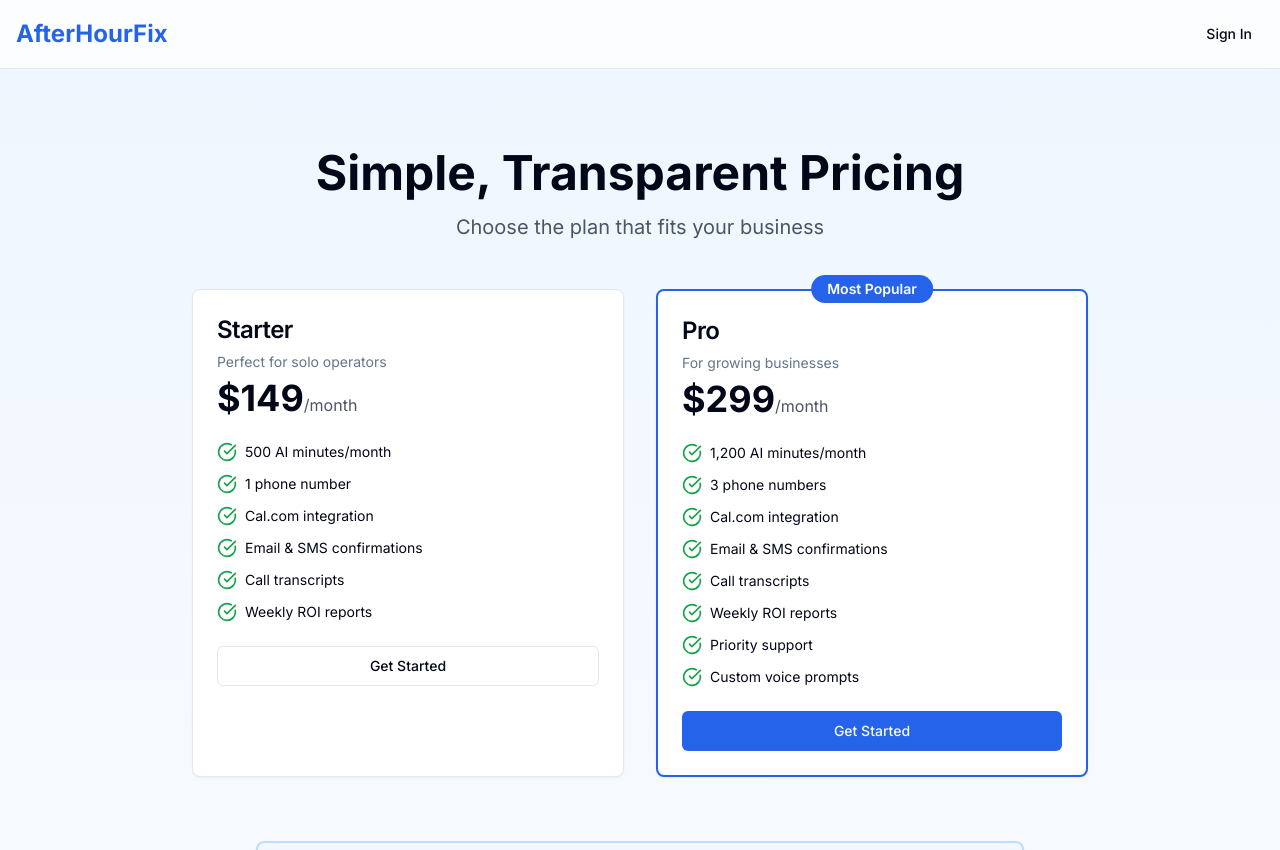
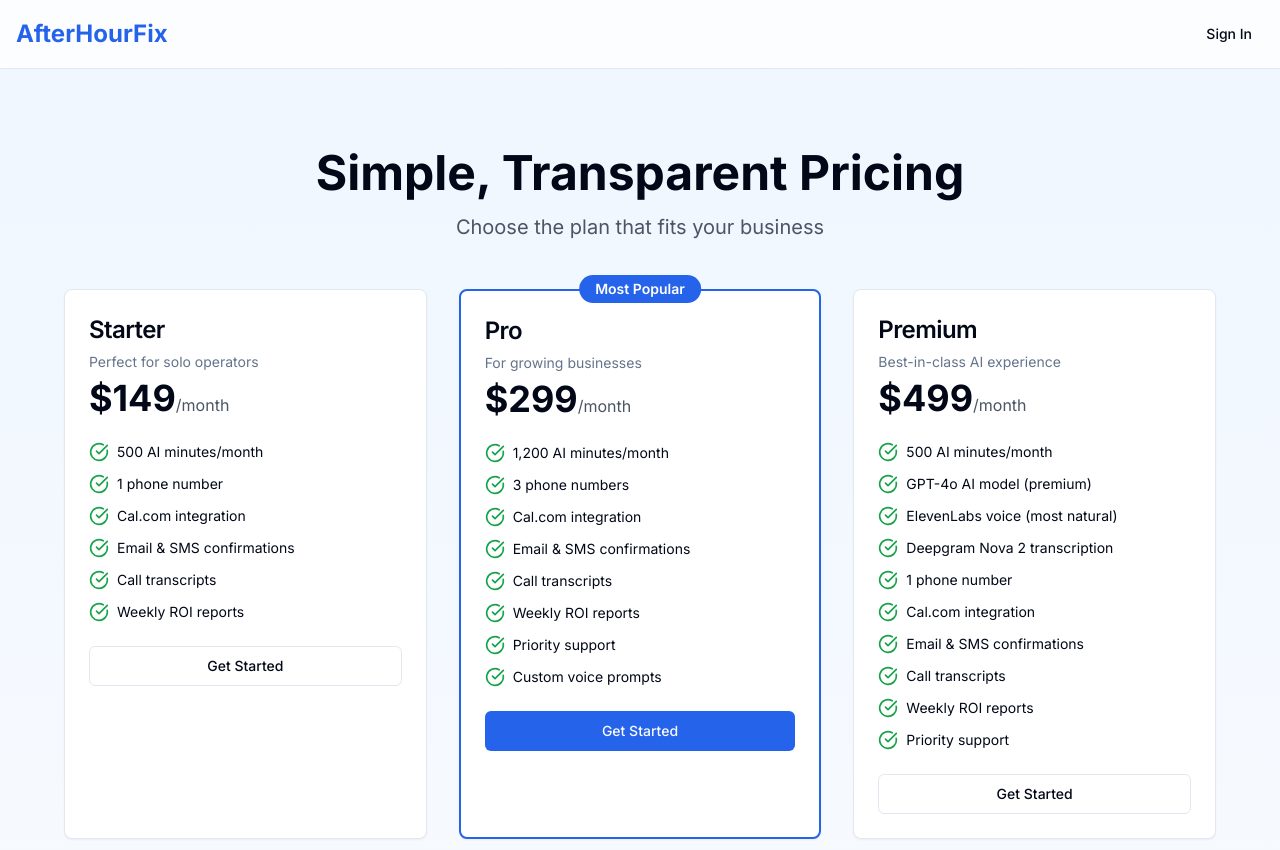
Before and after one commit to tc615guy/after-hour-fix, a Next.js app: page /pricing in a window 1280 px wide. Shown: the top 850 px of the page. Built offline with nearby package versions, Linux system fonts and the light colour scheme.

Commit message:
Add Premium tier at /month with premium stack (GPT-4o, ElevenLabs, Deepgram)

```diff
--- a/src/app/api/admin/customers/route.ts
+++ b/src/app/api/admin/customers/route.ts
@@ -41,7 +41,10 @@ export async function GET(req: NextRequest) {
         where: { userId: project.ownerId, status: { in: ['active', 'trialing'] } },
         orderBy: { updatedAt: 'desc' },
       })
-      const cap = sub && proId && sub.priceId === proId ? 1200 : 500
+      const premiumId = process.env.NEXT_PUBLIC_STRIPE_PRICE_PREMIUM
+      const cap = sub && premiumId && sub.priceId === premiumId ? 500
+        : sub && proId && sub.priceId === proId ? 1200
+        : 500
       const minutesLeft = Math.max(0, cap - aiMinutesUsed)
 
       const estimatedRevenue = project.bookings.reduce((sum, booking) =>
--- a/src/app/api/book/route.ts
+++ b/src/app/api/book/route.ts
@@ -96,14 +96,17 @@ export async function POST(req: NextRequest) {
 
     console.log('[BOOK] Project found:', project.name)
 
-    // Minutes cap enforcement (Starter=500, Pro=1200)
+    // Minutes cap enforcement (Starter=500, Pro=1200, Premium=500)
     try {
       const subs = await prisma.subscription.findFirst({
         where: { userId: project.ownerId, status: { in: ['active', 'trialing'] } },
         orderBy: { updatedAt: 'desc' },
       })
       const proId = process.env.NEXT_PUBLIC_STRIPE_PRICE_PRO
-      const cap = subs && proId && subs.priceId === proId ? 1200 : 500
+      const premiumId = process.env.NEXT_PUBLIC_STRIPE_PRICE_PREMIUM
+      const cap = subs && premiumId && subs.priceId === premiumId ? 500
+        : subs && proId && subs.priceId === proId ? 1200
+        : 500
       const used = (project.agents || []).reduce((s, a) => s + (a.minutesThisPeriod || 0), 0)
       if (used >= cap) {
         const msg = "We’ve reached this month’s included AI minutes. Let me connect you to the office to finish booking."
--- a/src/app/api/projects/[id]/route.ts
+++ b/src/app/api/projects/[id]/route.ts
@@ -28,7 +28,7 @@ export async function GET(
     }
 
     // Derive plan from owner's active subscription (fallback: starter)
-    let plan: 'starter' | 'pro' = 'starter'
+    let plan: 'starter' | 'pro' | 'premium' = 'starter'
     try {
       const subs = await prisma.subscription.findMany({
         where: { userId: project.ownerId, status: 'active' },
@@ -37,7 +37,9 @@ export async function GET(
       })
       const active = subs[0]
       const proPrice = process.env.NEXT_PUBLIC_STRIPE_PRICE_PRO || process.env.STRIPE_PRICE_PRO
-      if (active && proPrice && active.priceId === proPrice) plan = 'pro'
+      const premiumPrice = process.env.NEXT_PUBLIC_STRIPE_PRICE_PREMIUM || process.env.STRIPE_PRICE_PREMIUM
+      if (active && premiumPrice && active.priceId === premiumPrice) plan = 'premium'
+      else if (active && proPrice && active.priceId === proPrice) plan = 'pro'
     } catch (e) {
       // ignore and default to starter
     }
--- a/src/app/api/projects/[id]/stats/route.ts
+++ b/src/app/api/projects/[id]/stats/route.ts
@@ -53,7 +53,10 @@ export async function GET(
     const estRevenue = bookingsThisWeek.reduce((sum, b) => sum + (b.priceCents || 0), 0)
 
     const proId = process.env.NEXT_PUBLIC_STRIPE_PRICE_PRO
-    const cap = sub && proId && sub.priceId === proId ? 1200 : 500
+    const premiumId = process.env.NEXT_PUBLIC_STRIPE_PRICE_PREMIUM
+    const cap = sub && premiumId && sub.priceId === premiumId ? 500
+      : sub && proId && sub.priceId === proId ? 1200
+      : 500
     const stats = {
       callsToday,
       bookingsWeek,
--- a/src/app/api/stripe/checkout/route.ts
+++ b/src/app/api/stripe/checkout/route.ts
@@ -1,11 +1,11 @@
 import { NextRequest, NextResponse } from 'next/server'
 import { prisma } from '@/lib/db'
-import { createCheckoutSession, STARTER_PRICE_ID, PRO_PRICE_ID } from '@/lib/stripe'
+import { createCheckoutSession, STARTER_PRICE_ID, PRO_PRICE_ID, PREMIUM_PRICE_ID } from '@/lib/stripe'
 import { z } from 'zod'
 
 export async function POST(req: NextRequest) {
   try {
-    const Schema = z.object({ projectId: z.string().min(1), plan: z.enum(['Starter', 'Pro']).optional() })
+    const Schema = z.object({ projectId: z.string().min(1), plan: z.enum(['Starter', 'Pro', 'Premium']).optional() })
     const { projectId, plan } = Schema.parse(await req.json())
 
     if (!projectId) {
@@ -26,7 +26,7 @@ export async function POST(req: NextRequest) {
     }
 
     const appUrl = process.env.NEXT_PUBLIC_APP_URL || 'http://localhost:3000'
-    const priceId = (plan === 'Starter' ? STARTER_PRICE_ID : PRO_PRICE_ID) || STARTER_PRICE_ID
+    const priceId = plan === 'Premium' ? PREMIUM_PRICE_ID : plan === 'Starter' ? STARTER_PRICE_ID : PRO_PRICE_ID
 
     const checkoutUrl = await createCheckoutSession(
       project.owner.id,
--- a/src/app/api/vapi/webhook/route.ts
+++ b/src/app/api/vapi/webhook/route.ts
@@ -100,7 +100,10 @@ export async function POST(req: NextRequest) {
                 orderBy: { updatedAt: 'desc' },
               })
               const proId = process.env.NEXT_PUBLIC_STRIPE_PRICE_PRO
-              const cap = subs && proId && subs.priceId === proId ? 1200 : 500
+              const premiumId = process.env.NEXT_PUBLIC_STRIPE_PRICE_PREMIUM
+              const cap = subs && premiumId && subs.priceId === premiumId ? 500
+                : subs && proId && subs.priceId === proId ? 1200
+                : 500
               const used = (project.agents || []).reduce((s, a) => s + (a.minutesThisPeriod || 0), 0)
               if (!isTestAccount && used >= cap) {
                 // Attempt to forward regardless of business hours
--- a/src/app/pricing/page.tsx
+++ b/src/app/pricing/page.tsx
@@ -36,6 +36,24 @@ export default function PricingPage() {
       ],
       popular: true,
     },
+    {
+      name: 'Premium',
+      price: 499,
+      priceId: process.env.NEXT_PUBLIC_STRIPE_PRICE_PREMIUM,
+      description: 'Best-in-class AI experience',
+      features: [
+        '500 AI minutes/month',
+        'GPT-4o AI model (premium)',
+        'ElevenLabs voice (most natural)',
+        'Deepgram Nova 2 transcription',
+        '1 phone number',
+        'Cal.com integration',
+        'Email & SMS confirmations',
+        'Call transcripts',
+        'Weekly ROI reports',
+        'Priority support',
+      ],
+    },
   ]
 
   return (
@@ -57,7 +75,7 @@ export default function PricingPage() {
           <p className="text-xl text-gray-600">Choose the plan that fits your business</p>
         </div>
 
-        <div className="grid md:grid-cols-2 gap-8 max-w-4xl mx-auto">
+        <div className="grid md:grid-cols-3 gap-8 max-w-6xl mx-auto">
           {plans.map((plan) => (
             <Card key={plan.name} className={plan.popular ? 'border-blue-600 border-2 relative' : ''}>
               {plan.popular && (
--- a/src/lib/stripe.ts
+++ b/src/lib/stripe.ts
@@ -26,6 +26,7 @@ export const stripe = new Proxy({} as Stripe, {
 
 export const STARTER_PRICE_ID = process.env.NEXT_PUBLIC_STRIPE_PRICE_STARTER || 'price_starter'
 export const PRO_PRICE_ID = process.env.NEXT_PUBLIC_STRIPE_PRICE_PRO || 'price_pro'
+export const PREMIUM_PRICE_ID = process.env.NEXT_PUBLIC_STRIPE_PRICE_PREMIUM || 'price_premium'
 
 export async function createCheckoutSession(
   userId: string,
```
